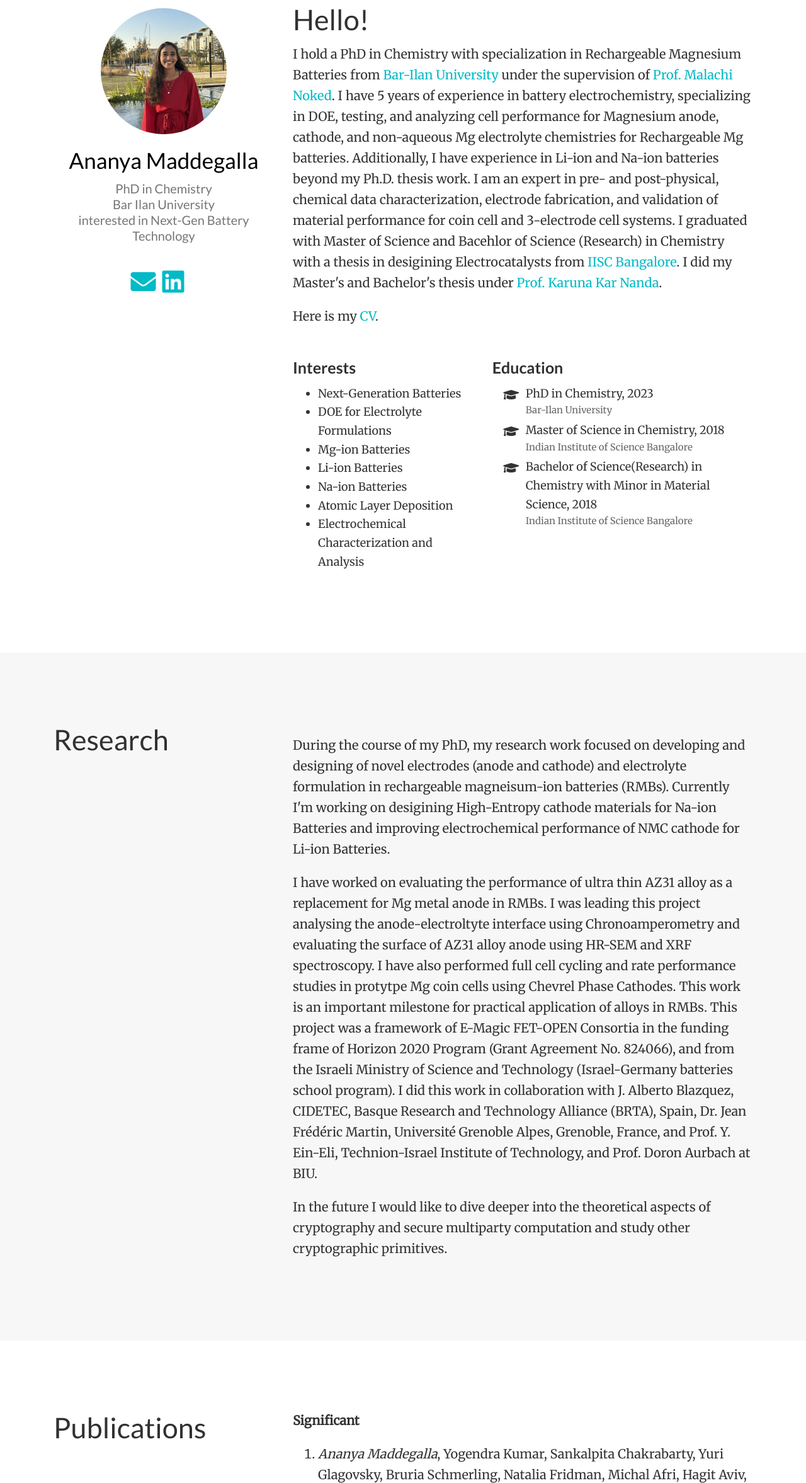
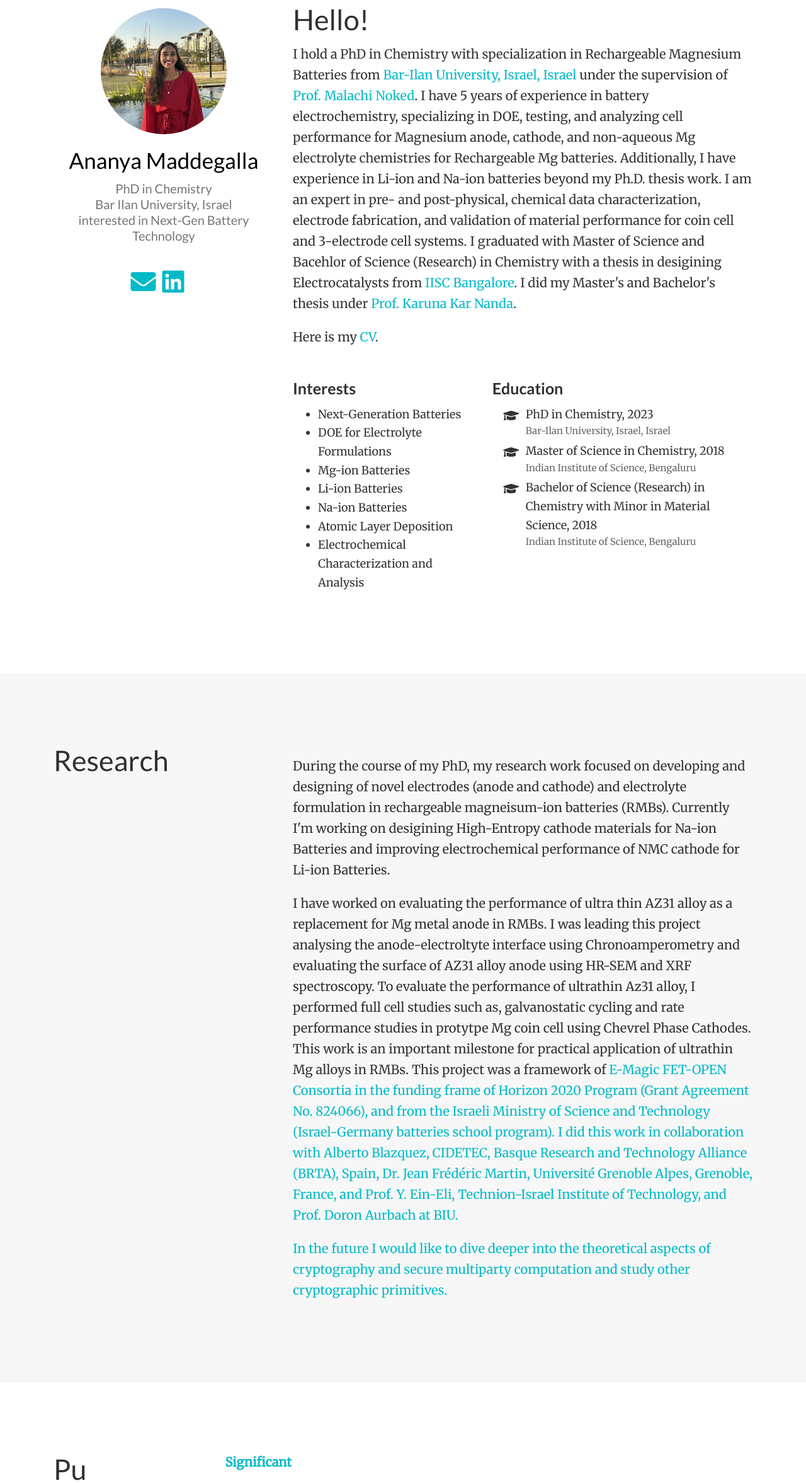
Before and after one commit to Ananya-Maddegalla/ananya-maddegalla.github.io, a plain HTML site: page index.html in a window 1280 px wide. Shown: the part 137-2491 px from the top of the page at 63% size. Drawn offline with nearby package versions, Linux system fonts and the light colour scheme; some icons are missing.

Commit message:
Update index.html

```diff
--- a/index.html
+++ b/index.html
@@ -13,7 +13,7 @@
 
   <meta name="author" content="Ananya Maddegalla">
   <meta name="description" content="PhD in Chemistry
-                                    Bar Ilan University
+                                    Bar Ilan University, Israel
                                    interested in Next-Gen Battery Technology">
   <link rel="alternate" hreflang="en-us" href="http://ananyamaddegalla.github.io/">
 
@@ -58,7 +58,7 @@
   <meta property="og:url" content="http://ananyamaddegalla.github.io/">
   <meta property="og:title" content="Ananya Maddegalla">
   <meta property="og:description" content="PhD in Chemistry
-                                    Bar Ilan University
+                                    Bar Ilan University, Israel, Israel
                                     interested in Next-Gen Battery Technology"><meta property="og:image" content="http://ananyamaddegalla.github.io/img/me.jpg">
   <meta property="og:locale" content="en-us">
 
@@ -220,7 +220,7 @@
       <div class="portrait-title">
         <h2 itemprop="name">Ananya Maddegalla</h2>
         <h3 itemprop="jobTitle">PhD in Chemistry <br>
-                                Bar Ilan University <br>
+                                Bar Ilan University, Israel <br>
                                 interested in Next-Gen Battery Technology</h3>
 
     <!--    <h3 itemprop="worksFor" itemscope itemtype="http://schema.org/Organization">
@@ -270,7 +270,7 @@
 
     <h1>Hello!</h1>
 
-    <p>I hold a PhD in Chemistry with specialization in Rechargeable Magnesium Batteries from <a href="https://nokedlab.com/">Bar-Ilan University</a> under the supervision of <a href="https://nokedlab.com/our-team/dr-malachi-noked/">Prof. Malachi Noked</a>.
+    <p>I hold a PhD in Chemistry with specialization in Rechargeable Magnesium Batteries from <a href="https://nokedlab.com/">Bar-Ilan University, Israel, Israel</a> under the supervision of <a href="https://nokedlab.com/our-team/dr-malachi-noked/">Prof. Malachi Noked</a>.
       I have 5 years of experience in battery electrochemistry, specializing in DOE, testing, and analyzing cell performance for Magnesium anode, cathode, and non-aqueous Mg electrolyte chemistries for Rechargeable Mg batteries. Additionally, I have experience in Li-ion and Na-ion batteries beyond my Ph.D. thesis work.
       I am an expert in pre- and  post-physical, chemical data characterization,  electrode fabrication, and validation of  material performance for coin cell and 3-electrode cell systems.
       I graduated with Master of Science and Bacehlor of Science (Research) in Chemistry with a thesis in desigining Electrocatalysts from <a href="https://ug.iisc.ac.in/" target="_blank">IISC Bangalore</a>.
@@ -315,7 +315,7 @@
             <i class="fa-li fas fa-graduation-cap"></i>
             <div class="description">
               <p class="course">PhD in Chemistry, 2023</p>
-              <p class="institution">Bar-Ilan University</p>
+              <p class="institution">Bar-Ilan University, Israel, Israel</p>
             </div>
           </li>
 
@@ -323,15 +323,15 @@
             <i class="fa-li fas fa-graduation-cap"></i>
             <div class="description">
               <p class="course">Master of Science in Chemistry, 2018</p>
-              <p class="institution">Indian Institute of Science Bangalore</p>
+              <p class="institution">Indian Institute of Science, Bengaluru</p>
             </div>
           </li>
 
           <li>
             <i class="fa-li fas fa-graduation-cap"></i>
             <div class="description">
-              <p class="course">Bachelor of Science(Research) in Chemistry with Minor in Material Science, 2018</p>
-              <p class="institution">Indian Institute of Science Bangalore</p>
+              <p class="course">Bachelor of Science (Research) in Chemistry with Minor in Material Science, 2018</p>
+              <p class="institution">Indian Institute of Science, Bengaluru</p>
             </div>
           </li>
 
@@ -366,10 +366,12 @@
 
 <p> I have worked on evaluating the performance of ultra thin AZ31 alloy as a replacement for Mg metal anode in RMBs.
   I was leading this project analysing the anode-electroltyte interface using Chronoamperometry and evaluating the surface of AZ31 alloy anode using HR-SEM and XRF spectroscopy.
-  I have also performed full cell cycling and rate performance studies in protytpe Mg coin cells using Chevrel Phase Cathodes.
-  This work is an important milestone for practical application of alloys in RMBs.
-  This project was a framework of E-Magic FET-OPEN Consortia in the funding frame of Horizon 2020 Program (Grant Agreement No. 824066), and from the Israeli Ministry of Science and Technology (Israel-Germany batteries school program).
-  I did this work in collaboration with J. Alberto Blazquez, CIDETEC, Basque Research and Technology Alliance (BRTA), Spain, Dr. Jean Frédéric Martin, Université Grenoble Alpes, Grenoble, France, and Prof. Y. Ein-Eli, Technion-Israel Institute of Technology, and Prof. Doron Aurbach at BIU.
+  To evaluate the performance of ultrathin Az31 alloy, I performed full cell studies such as, galvanostatic cycling and rate performance studies in protytpe Mg coin cell using Chevrel Phase Cathodes.
+  This work is an important milestone for practical application of ultrathin Mg alloys in RMBs.
+  This project was a framework of <a href="http://www.e-magic.eu/">E-Magic FET-OPEN Consortia in the funding frame of Horizon 2020 Program (Grant Agreement No. 824066), and from the Israeli Ministry of Science and Technology (Israel-Germany batteries school program).
+  I did this work in collaboration with <a href="https://www.researchgate.net/profile/J-Blazquez-2J">Alberto Blazquez, CIDETEC, Basque Research and Technology Alliance (BRTA), Spain, Dr. Jean Frédéric Martin, Université Grenoble Alpes, Grenoble, France, and
+  <a href="https://t3.technion.ac.il/researcher/ein-eli-yair/">Prof. Y. Ein-Eli, Technion-Israel Institute of Technology,
+    and <a href="https://aurbach-lab.com/doron-aurbach/">Prof. Doron Aurbach at BIU.
 </p>
 
 <p>
```
